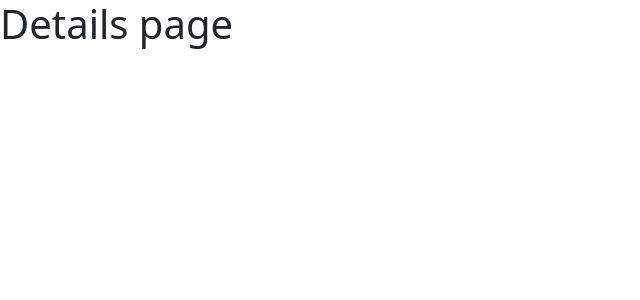
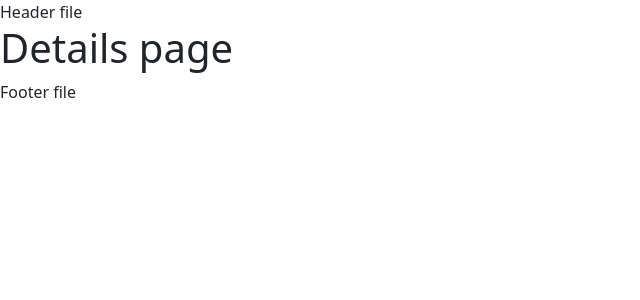
Before and after one commit to hemantagarwal707/movie-app-react, a React (Create React App) app: page /details/1/1 in a window 1280 px wide. Shown: the top 300 px of the page, without its empty margins (0-640 px from the left). Built offline with nearby package versions, Linux system fonts and the light colour scheme.

Commit message:
header and footer component

```diff
--- /dev/null
+++ b/src/Components/Footer/index.js
@@ -0,0 +1,21 @@
+import React from 'react';
+
+
+
+const FooterComponent = ()=>{
+    return(
+<>
+
+
+Footer file
+
+
+</>
+
+
+
+    )
+
+}
+
+export default FooterComponent;
--- /dev/null
+++ b/src/Components/Header/index.js
@@ -0,0 +1,21 @@
+import React from 'react';
+
+
+
+const HeaderComponent = ()=>{
+    return(
+<>
+
+
+Header file
+
+
+</>
+
+
+
+    )
+
+}
+
+export default HeaderComponent;
--- a/src/Route/index.js
+++ b/src/Route/index.js
@@ -2,6 +2,8 @@ import  React from 'react';
 import {BrowserRouter, Routes, Route} from 'react-router-dom';
 
 
+import FooterComponent from  '../Components/Footer';
+import HeaderComponent from '../Components/Header';
 import HomeContainer from '../Container/Home';
 import ContactContainer from '../Container/Contact';
 import DetailsContainer from '../Container/Details';
@@ -14,7 +16,7 @@ const  RouteComponent = ()=>{
     return (
         <>
             <BrowserRouter>
-
+            <HeaderComponent />
                     <Routes>
                         <Route path="/" element={<HomeContainer />} />
                         <Route path='/about' element={<AboutContainer />} />
@@ -24,7 +26,7 @@ const  RouteComponent = ()=>{
                         <Route path="/contact" element={<ContactContainer />} />
                         <Route path="/details/:movieid/:mediatype" element={<DetailsContainer />} />
                     </Routes>
-
+                    <FooterComponent />
             </BrowserRouter>
         </>
     )
```
